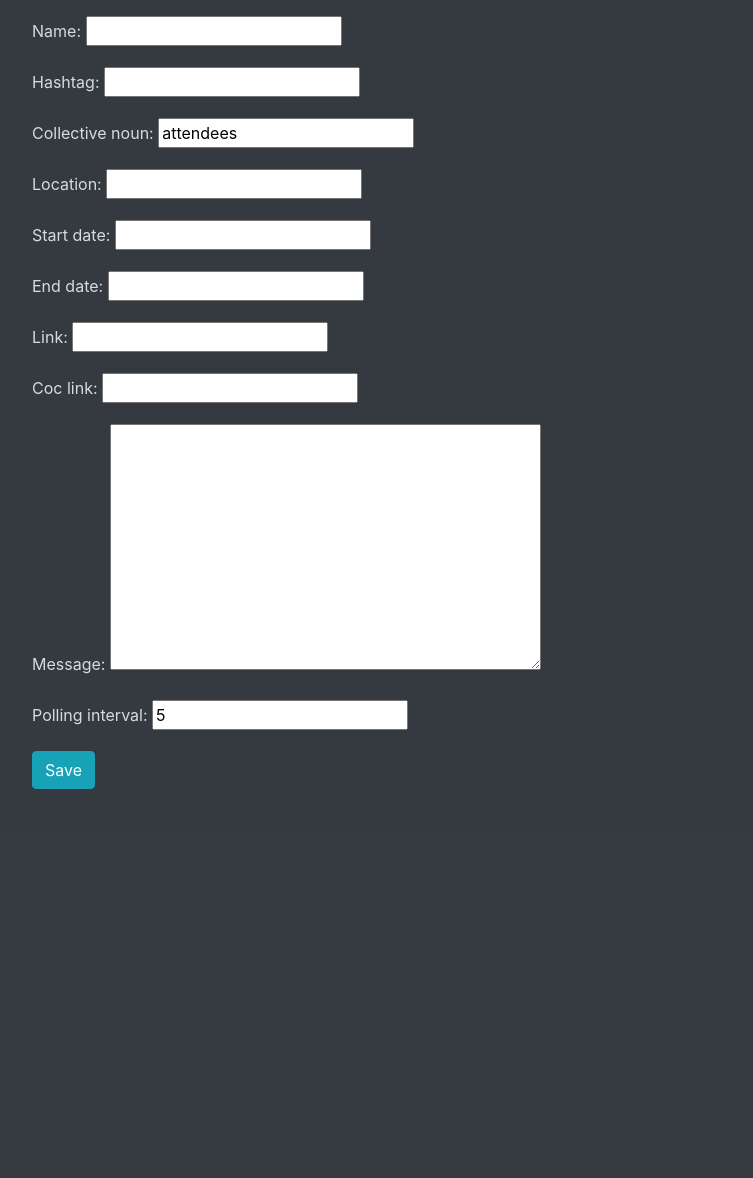
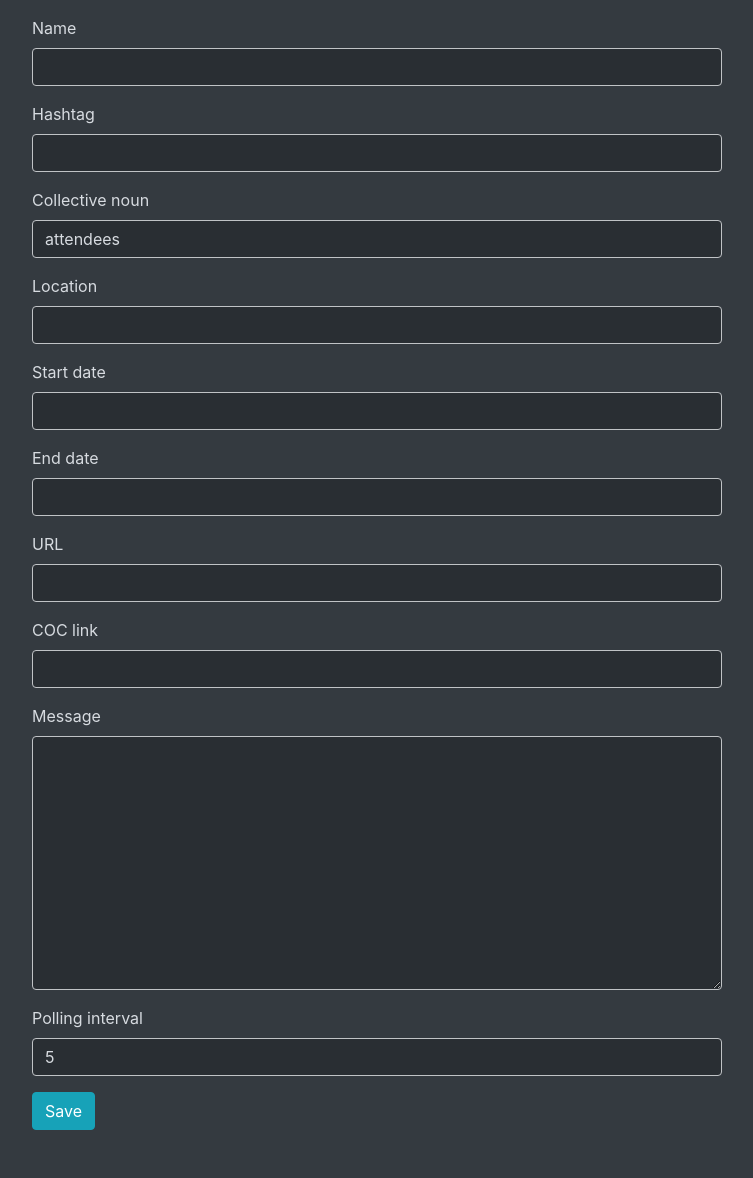
Before and after one commit to red-and-black/friendli, a Django app: template dash/templates/edit_conference.html in a window 1280 px wide. Shown: the part 56-1234 px from the top of the page, without its empty margins (263-1016 px from the left). Before the commit the page ends 845 px from the top, so only its background shows below. Run offline with Django 3.2, Linux system fonts and the light colour scheme; the template is opened without the code that fills it: values that come from a table or form of the project are taken from there, others are empty; parts of the project's set-up code (start-up, migrations or seed data) failed here and were passed over; some libraries are stand-ins or nearby versions.

Commit message:
Cleanup conference forms (dash)

```diff
--- a/conferences/forms.py
+++ b/conferences/forms.py
@@ -9,12 +9,12 @@ class ConferenceForm(forms.ModelForm):
     """
     start_date = forms.DateField(
         widget=forms.DateInput(),
-        input_formats=['%d/%m/%y'],
+        input_formats=['%d/%m/%y', '%d/%m/%Y'],
     )
 
     end_date = forms.DateField(
         widget=forms.DateInput(),
-        input_formats=['%d/%m/%y'],
+        input_formats=['%d/%m/%y', '%d/%m/%Y'],
     )
 
     class Meta:
--- a/dash/templates/edit_conference.html
+++ b/dash/templates/edit_conference.html
@@ -1,4 +1,5 @@
 {% extends 'base.html' %}
+{% load setclass %}
 
 {% block pagename %}Edit conference{% endblock pagename %}
 {% block heading %}Edit conference{% endblock heading %}
@@ -6,9 +7,55 @@
 {% block content %}
 <form method=post>
   {% csrf_token %}
-  <p>
-    {{ form.as_p }}
-  </p>
+  <div class="form-group">
+    <label>Name</label>{{ form.name|setclass:'form-control' }}
+    <p class='text-watermelon'>{{ form.name.errors }}</p>
+  </div>
+  <div class="form-group">
+    <label>Hashtag</label>
+    {{ form.hashtag|setclass:'form-control' }}
+    <p class='text-watermelon'>{{ form.hashtag.errors }}</p>
+  </div>
+  <div class="form-group">
+    <label>Collective noun</label>
+    {{ form.collective_noun|setclass:'form-control' }}
+    <p class='text-watermelon'>{{ form.collective_noun.errors }}</p>
+  </div>
+  <div class="form-group">
+    <label>Location</label>
+    {{ form.location|setclass:'form-control' }}
+    <p class='text-watermelon'>{{ form.location.errors }}</p>
+  </div>
+  <div class="form-group">
+    <label>Start date</label>
+    {{ form.start_date|setclass:'form-control' }}
+    <p class='text-watermelon'>{{ form.start_date.errors }}</p>
+  </div>
+  <div class="form-group">
+    <label>End date</label>
+    {{ form.end_date|setclass:'form-control' }}
+    <p class='text-watermelon'>{{ form.end_date.errors }}</p>
+  </div>
+  <div class="form-group">
+    <label>URL</label>
+    {{ form.link|setclass:'form-control' }}
+    <p class='text-watermelon'>{{ form.link.errors }}</p>
+  </div>
+  <div class="form-group">
+    <label>COC link</label>
+    {{ form.coc_link|setclass:'form-control' }}
+    <p class='text-watermelon'>{{ form.coc_link.errors }}</p>
+  </div>
+  <div class="form-group">
+    <label>Message</label>
+    {{ form.message|setclass:'form-control' }}
+    <p class='text-watermelon'>{{ form.message.errors }}</p>
+  </div>
+  <div class="form-group">
+    <label>Polling interval</label>
+    {{ form.polling_interval|setclass:'form-control' }}
+    <p class='text-watermelon'>{{ form.polling_interval.errors }}</p>
+  </div>
   <button type='submit' class='btn btn-info'>
     Save
   </button>
```
Also changed, not shown: dash/templates/add_conference.html (+50 -3 lines).
